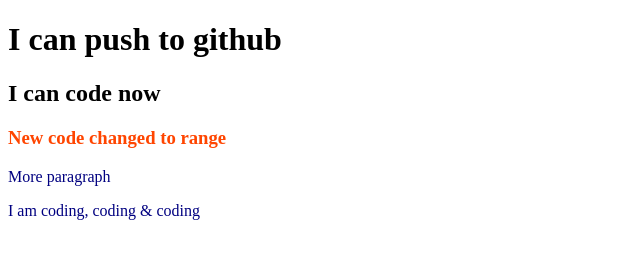
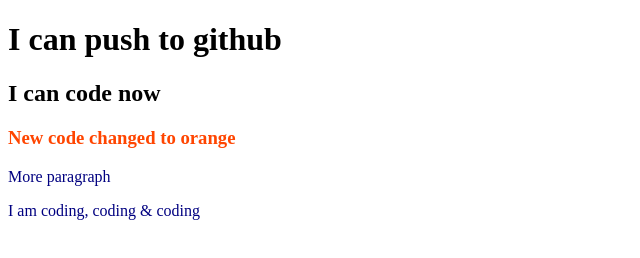
Before and after one commit to asifahmedhowlader/my-second-repo, a plain HTML site: page index.html in a window 1280 px wide. Shown: the full height of the page, 0-640 px from the left. Drawn offline with Linux system fonts and the light colour scheme.

Commit message:
spelling correction

```diff
--- a/index.html
+++ b/index.html
@@ -10,7 +10,7 @@
 <body>
     <h1>I can push to github</h1>
     <h2>I can code now</h2>
-    <h3>New code changed to range</h3>
+    <h3>New code changed to orange</h3>
     <p>More paragraph</p>
     <p>I am coding, coding & coding</p>
 
```
